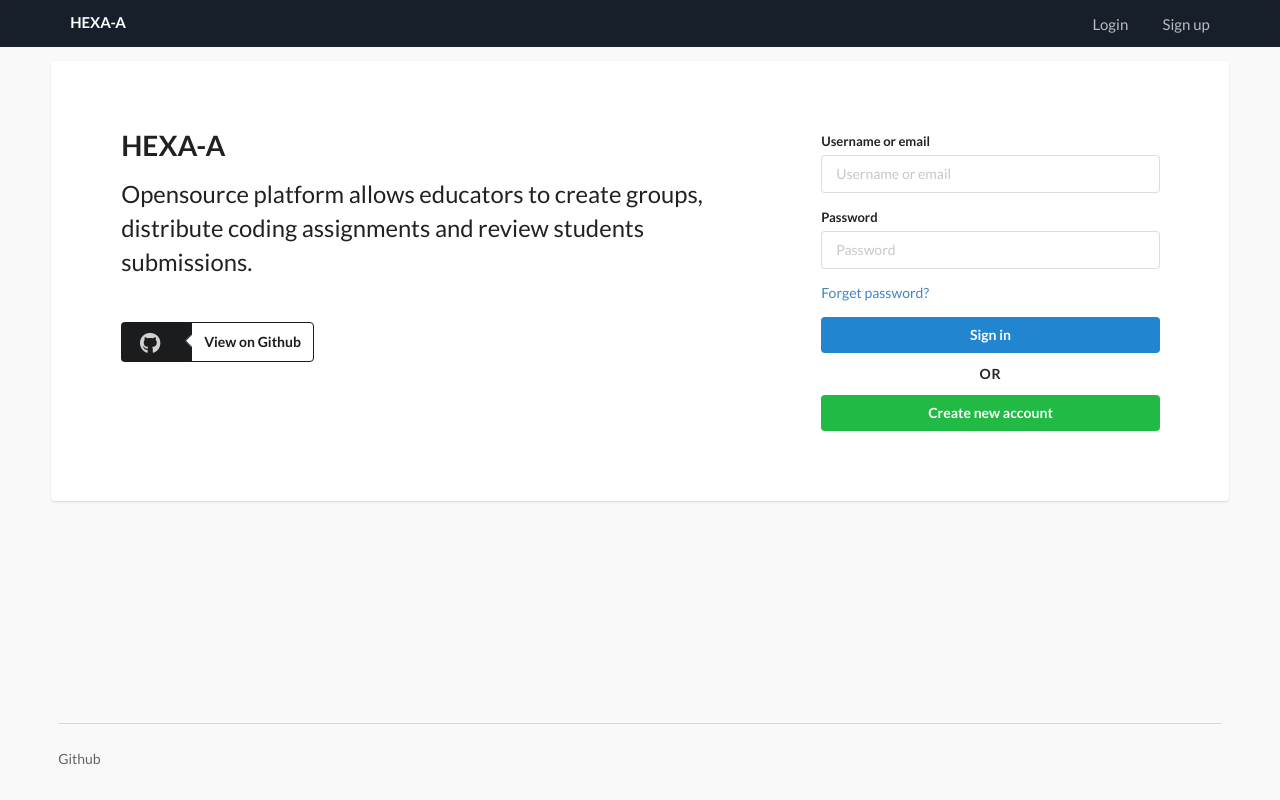
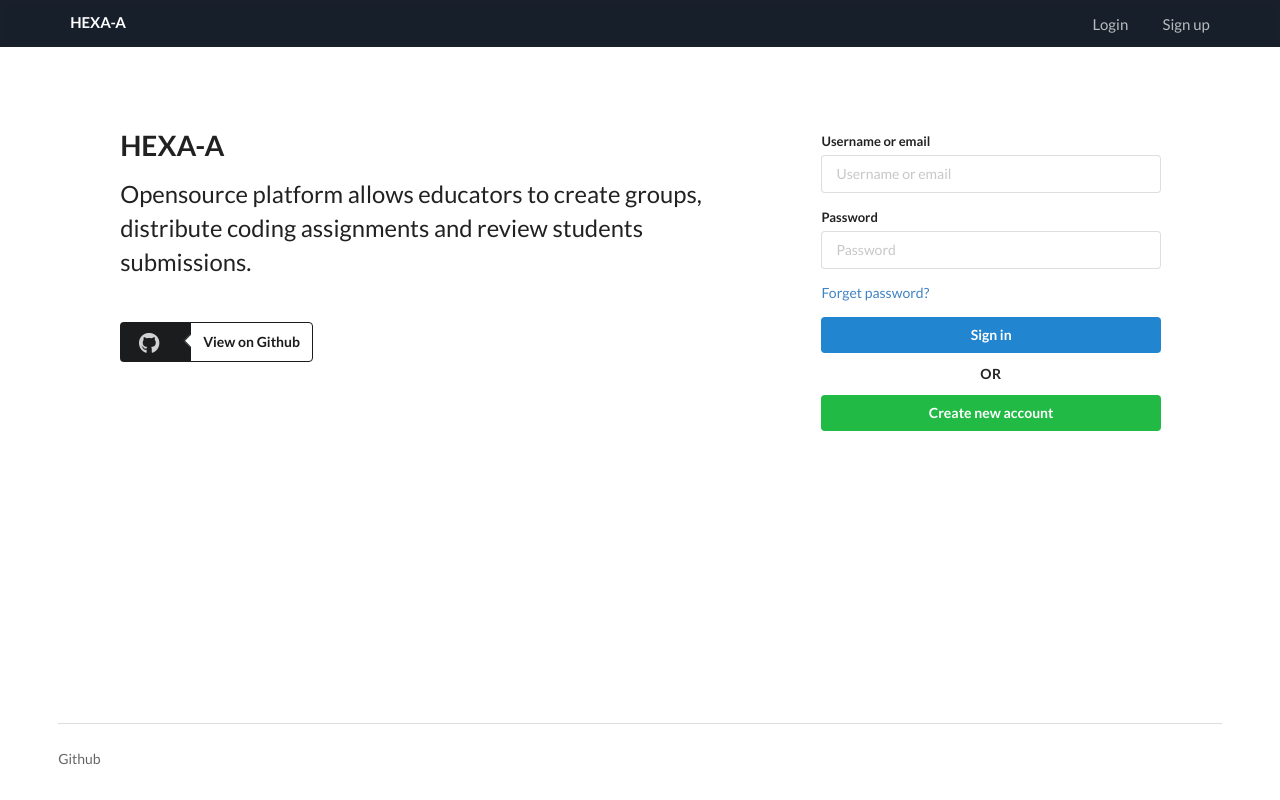
Before and after one commit to ahsayde/hexa-a, a Python web app: template templates/main/index.html in a window 1280 px wide. Run offline with Jinja, Linux system fonts and the light colour scheme; the template is opened without the code that fills it, so the values that code supplies are empty.

Commit message:
inprogress commit

```diff
--- a/templates/main/index.html
+++ b/templates/main/index.html
@@ -3,9 +3,12 @@
 
 {% block container %}
 
+<style>
+    body{background: #fff !important}
+</style>
 
 <div class="ui container">
-        <div class="ui stackable grid segment">
+        <div class="ui stackable grid attached segment">
 
             <div class="ten wide column">
                 <div class="ui vertical masthead basic segment">
```
